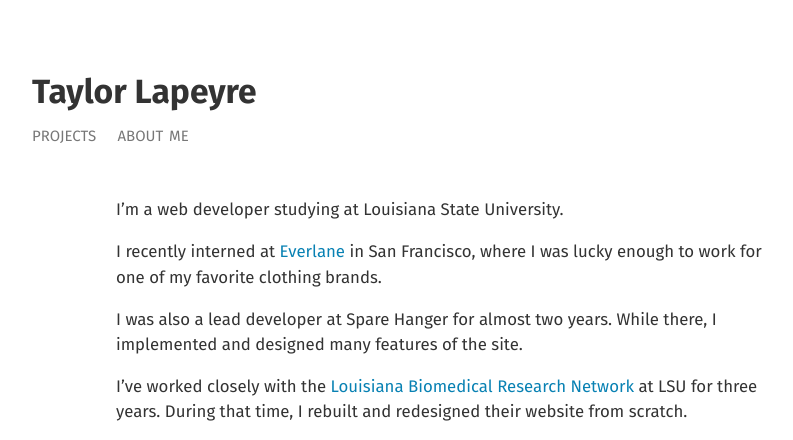
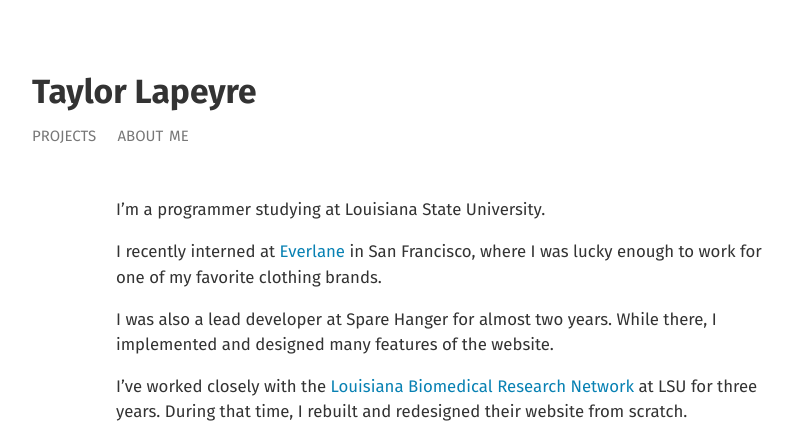
Before and after one commit to taylorlapeyre/taylorlapeyre.github.io, a Jekyll site: the page built from index.md, in a window 1280 px wide. Shown: the top 440 px of the page, without its empty margins (188-981 px from the left). Built offline with Jekyll 4.4.1, drawn with Linux system fonts in a browser that asks for light colours.

Commit message:
update job title?

```diff
--- a/index.md
+++ b/index.md
@@ -2,11 +2,11 @@
 layout: default
 ---
 
-I'm a web developer studying at Louisiana State University.
+I'm a programmer studying at Louisiana State University.
 
 I recently interned at [Everlane][everlane] in San Francisco, where I was lucky enough to work for one of my favorite clothing brands.
 
-I was also a lead developer at Spare Hanger for almost two years. While there, I implemented and designed many features of the site.
+I was also a lead developer at Spare Hanger for almost two years. While there, I implemented and designed many features of the website.
 
 I've worked closely with the [Louisiana Biomedical Research Network][lbrn] at LSU for three years. During that time, I rebuilt and redesigned their website from scratch.
 
```
